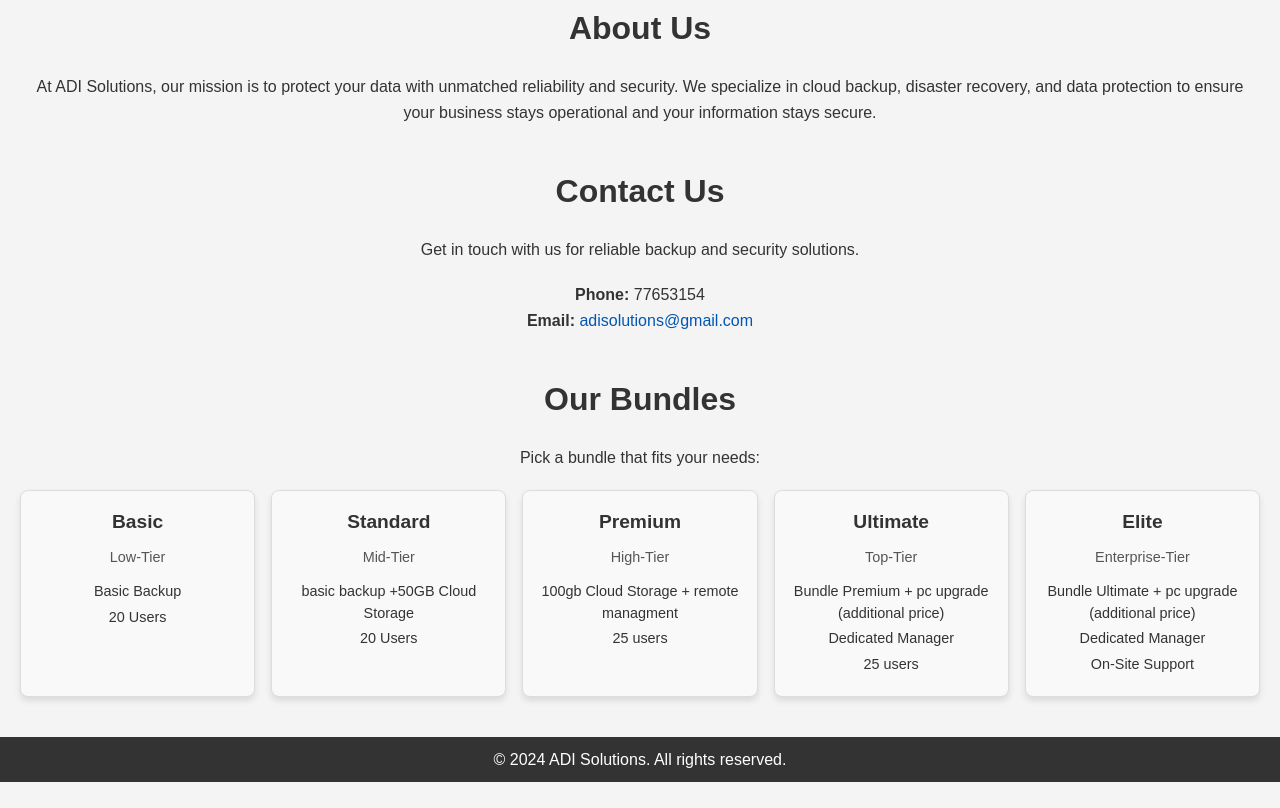
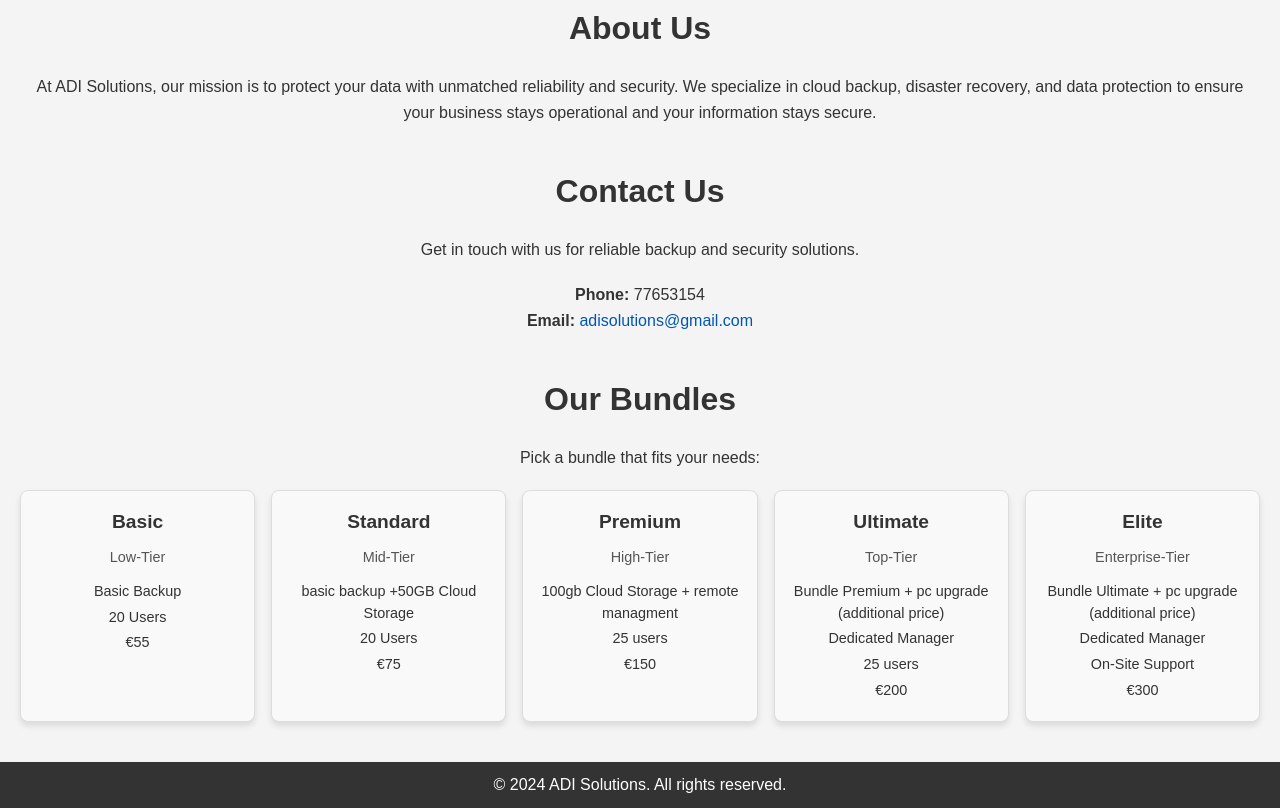
Before and after one commit to CakeOp90/AID-Backup, a plain HTML site: page index.html in a window 1280 px wide. Shown: the part 893-1701 px from the top of the page. Before the commit the page ends 1675 px from the top, so only its background shows below. Drawn offline with Linux system fonts and the light colour scheme.

Commit message:
Update index.html

```diff
--- a/index.html
+++ b/index.html
@@ -7,7 +7,7 @@
 <link rel="stylesheet" href="styles.css">
 </head>
 <body>
-<!-- Header -->
+
 <header>
 <div class="logo">ADI Solutions</div>
 <nav>
@@ -21,7 +21,7 @@
 </nav>
 </header>
 
-    <!-- Hero Section -->
+
 <section id="home" class="hero">
 <h1>Secure Your Data, Anytime, Anywhere</h1>
 <p>Your trusted partner in computer backup solutions</p>
@@ -29,7 +29,6 @@
 <a href="#contact" class="btn">Contact Us</a>
 </section>
 
-    <!-- Services Section -->
 <section id="services" class="section">
 <h2>Our Services</h2>
 <div class="service-container">
@@ -48,7 +47,6 @@
 </div>
 </section>
 
-    <!-- Hardware Upgrades Section -->
 <section id="hardware" class="section">
 <h2>Hardware Upgrades</h2>
 <p>Enhance your system’s performance with our expert hardware upgrade services, available at an additional cost. We offer:</p>
@@ -61,13 +59,11 @@
 <p>Contact us to learn more about pricing and available options tailored to your requirements.</p>
 </section>
 
-    <!-- About Us Section -->
 <section id="about" class="section">
 <h2>About Us</h2>
 <p>At ADI Solutions, our mission is to protect your data with unmatched reliability and security. We specialize in cloud backup, disaster recovery, and data protection to ensure your business stays operational and your information stays secure.</p>
 </section>
 
-    <!-- Contact Section -->
 <section id="contact" class="section">
 <h2>Contact Us</h2>
 <p>Get in touch with us for reliable backup and security solutions.</p>
@@ -87,6 +83,8 @@
             <ul>
                 <li>Basic Backup</li>
                 <li>20 Users</li>
+               <li> €55 </li>
+
             </ul>
         </div>
         <div class="bundle">
@@ -95,6 +93,7 @@
             <ul>
                 <li>basic backup +50GB Cloud Storage</li>
                 <li>20 Users</li>
+                <li> €75 </li>
             </ul>
         </div>
         <div class="bundle">
@@ -103,6 +102,7 @@
             <ul>
                 <li>100gb Cloud Storage + remote managment </li>
                 <li>25 users</li>
+             <li> €150 </li>
             </ul>
         </div>
         <div class="bundle">
@@ -112,6 +112,7 @@
                 <li>Bundle Premium + pc upgrade (additional price)</li>
                 <li>Dedicated Manager</li>
                  <li>25 users</li>
+              <li> €200 </li>
 
             </ul>
         </div>
@@ -123,11 +124,12 @@
                 <li>Bundle Ultimate + pc upgrade (additional price)</li>
                 <li>Dedicated Manager</li>
                 <li>On-Site Support</li>
+               <li> €300 </li>
             </ul>
         </div>
     </div>
 </section>
-    <!-- Footer -->
+
 <footer>
 <p>&copy; 2024 ADI Solutions. All rights reserved.</p>
 </footer>
```
